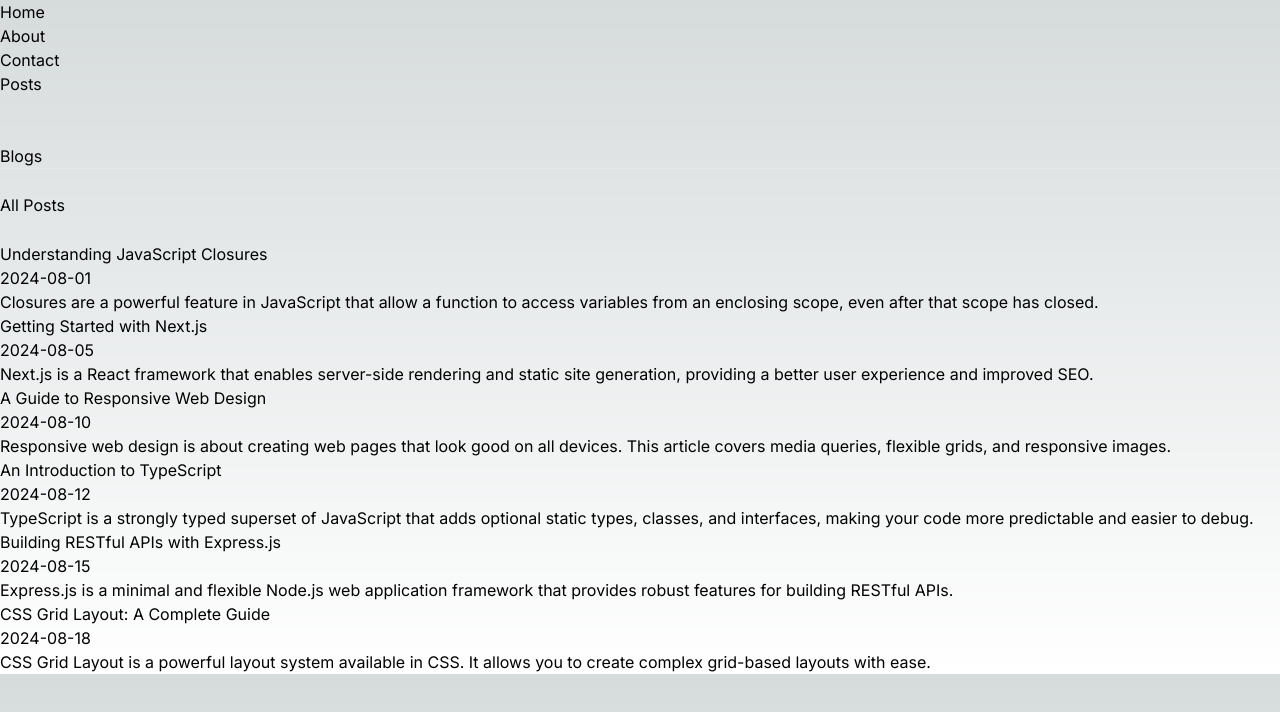
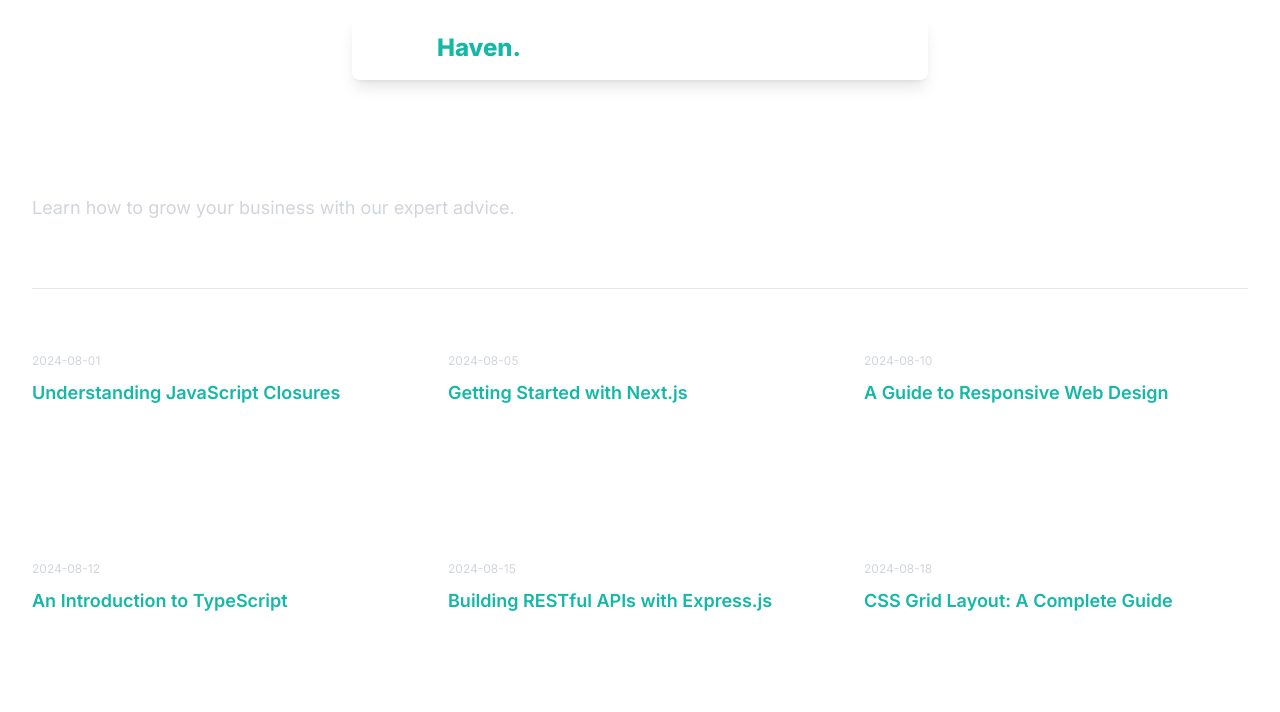
Before and after one commit to Rahulnisanth/BlogHaven, a Next.js app: page /blog/posts in a window 1280 px wide. Shown: the top 712 px of the page. Built offline with nearby package versions, Linux system fonts and the light colour scheme.

Commit message:
styled-all-components

```diff
--- a/src/app/blog/about/page.tsx
+++ b/src/app/blog/about/page.tsx
@@ -2,8 +2,6 @@ export default function Page() {
   return (
     <>
       <h2>About</h2>
-      <hr />
-      <p>This is the about page!!</p>
     </>
   );
 }
--- a/src/app/blog/contact/page.tsx
+++ /dev/null
@@ -1,9 +0,0 @@
-export default function Page() {
-  return (
-    <>
-      <h2>Contact</h2>
-      <hr />
-      <p>This is the Contact page!!</p>
-    </>
-  );
-}
--- a/src/app/blog/layout.tsx
+++ b/src/app/blog/layout.tsx
@@ -8,13 +8,7 @@ export default function Layout({
   return (
     <>
       <Sidebar />
-      <br />
-      <br />
-
-      <h1>Blogs</h1>
-      <hr />
-      <br />
-      {children}
+      <div className="bg-white dark:bg-gray-900 h-screen">{children}</div>
     </>
   );
 }
--- a/src/app/blog/post/[id]/page.tsx
+++ b/src/app/blog/post/[id]/page.tsx
@@ -1,3 +1,4 @@
+"use client";
 import posts from "@/app/lib/data";
 import Post from "@/app/components/Post";
 
@@ -6,9 +7,6 @@ export default function Page({ params }: { params: { id: string } }) {
   if (!post) return <h1>Post not found!</h1>;
   return (
     <>
-      <h2>Single Post Details</h2>
-      <hr />
-      <br />
       <Post details={post} />
     </>
   );
--- a/src/app/blog/posts/page.tsx
+++ b/src/app/blog/posts/page.tsx
@@ -1,15 +1,47 @@
+"use client";
 import posts from "@/app/lib/data";
-import Post from "@/app/components/Post";
+import Link from "next/link";
 
 export default function Page() {
   return (
     <>
-      <h2>All Posts</h2>
-      <hr />
-      <br />
-      {posts.map((post: any) => {
-        return <Post key={post.id} details={post} />;
-      })}
+      <div className="bg-white dark:bg-gray-900 py-24 sm:py-20">
+        <div className="mx-auto max-w-7xl px-6 lg:px-8">
+          <div className="mx-auto max-w-2xl lg:mx-0">
+            <h2 className="text-3xl font-bold tracking-tight text-white sm:text-4xl">
+              Blogs.
+            </h2>
+            <p className="mt-2 text-lg leading-8 text-gray-300">
+              Learn how to grow your business with our expert advice.
+            </p>
+          </div>
+          <div className="mx-auto mt-10 grid max-w-2xl grid-cols-1 gap-x-8 gap-y-16 border-t border-gray-200 pt-10 sm:mt-16 sm:pt-16 lg:mx-0 lg:max-w-none lg:grid-cols-3">
+            {posts.map((post) => (
+              <article
+                key={post.id}
+                className="flex max-w-xl flex-col items-start justify-between"
+              >
+                <div className="flex items-center gap-x-4 text-xs">
+                  <time dateTime={post.date} className="text-gray-300">
+                    {post.date}
+                  </time>
+                </div>
+                <div className="group relative">
+                  <h3 className="mt-3 text-lg font-semibold leading-6 text-teal-500 group-hover:text-gray-600">
+                    <Link href={`/blog/post/${post.id}`}>
+                      <span className="absolute inset-0" />
+                      {post.title}
+                    </Link>
+                  </h3>
+                  <p className="mt-5 line-clamp-3 text-sm leading-6 text-white">
+                    {post.content}
+                  </p>
+                </div>
+              </article>
+            ))}
+          </div>
+        </div>
+      </div>
     </>
   );
 }
--- a/src/app/components/Sidebar.tsx
+++ b/src/app/components/Sidebar.tsx
@@ -2,8 +2,29 @@ import NavLinks from "./nav-links";
 
 export default function Sidebar() {
   return (
-    <div>
-      <NavLinks />
+    <div className="sticky top-4 z-50 mx-4 max-w-xl dark:bg-gray-800 rounded-lg shadow-lg md:mx-auto md:max-w-xl">
+      <div className="flex h-16 items-center justify-between px-4 sm:px-6 lg:px-8">
+        <a className="block" href="/">
+          <h1 className="text-2xl font-extrabold text-white">
+            Blog<span className="text-teal-500">Haven.</span>
+          </h1>
+        </a>
+
+        <div className="flex flex-1 items-center justify-end space-x-8">
+          <nav aria-label="Global" className="hidden md:block">
+            <ul className="flex items-center gap-6 text-sm">
+              <NavLinks />
+            </ul>
+          </nav>
+        </div>
+
+        {/* Mobile Navigation */}
+        <nav aria-label="Global" className="block md:hidden">
+          <ul className="flex items-center justify-center gap-6 text-sm">
+            <NavLinks />
+          </ul>
+        </nav>
+      </div>
     </div>
   );
 }
--- a/src/app/components/nav-links.tsx
+++ b/src/app/components/nav-links.tsx
@@ -1,9 +1,7 @@
 import Link from "next/link";
 
 const nav_links = [
-  { name: "Home", href: "/" },
   { name: "About", href: "/blog/about" },
-  { name: "Contact", href: "/blog/contact" },
   { name: "Posts", href: "/blog/posts" },
 ];
 
@@ -13,7 +11,14 @@ export default async function NavLinks() {
       {nav_links.map((link: any) => {
         return (
           <Link key={link.name} href={link.href}>
-            <p>{link.name}</p>
+            <li>
+              <a
+                className="font-bold text-white transition hover:text-gray-500/75"
+                href={link.href}
+              >
+                {link.name}
+              </a>
+            </li>
           </Link>
         );
       })}
--- a/src/app/layout.tsx
+++ b/src/app/layout.tsx
@@ -16,7 +16,9 @@ export default function RootLayout({
 }>) {
   return (
     <html lang="en">
-      <body className={inter.className}>{children}</body>
+      <body className={`bg-white dark:bg-gray-900 ${inter.className}`}>
+        {children}
+      </body>
     </html>
   );
 }
--- a/src/app/page.tsx
+++ b/src/app/page.tsx
@@ -2,10 +2,31 @@ import Link from "next/link";
 
 export default function Home() {
   return (
-    <main>
-      <h1>This is the home page of the application.</h1>
-      <hr />
-      <Link href="blog/about">Go to the Blogs</Link>
-    </main>
+    <div className="bg-white dark:bg-gray-900 min-h-screen flex items-center justify-center">
+      <div className="text-center">
+        <h1 className="text-4xl font-bold tracking-tight text-white sm:text-6xl">
+          Blog<span className="text-teal-500">Haven.</span>
+        </h1>
+        <p className="mt-6 text-lg leading-8 text-gray-600">
+          Anim aute id magna aliqua ad ad non deserunt sunt. Qui irure qui lorem
+          cupidatat commodo. Elit sunt amet fugiat veniam occaecat fugiat
+          aliqua.
+        </p>
+        <div className="mt-10 flex items-center justify-center gap-x-6">
+          <Link
+            href="/blog/about"
+            className="rounded-md bg-teal-600 px-3.5 py-2.5 text-sm font-semibold text-white shadow-sm hover:bg-teal-500 focus-visible:outline focus-visible:outline-2 focus-visible:outline-offset-2 focus-visible:outline-teal-600"
+          >
+            About us
+          </Link>
+          <Link
+            href="/blog/posts"
+            className="text-sm font-semibold leading-6 text-white"
+          >
+            Visit Blogs
+          </Link>
+        </div>
+      </div>
+    </div>
   );
 }
```
